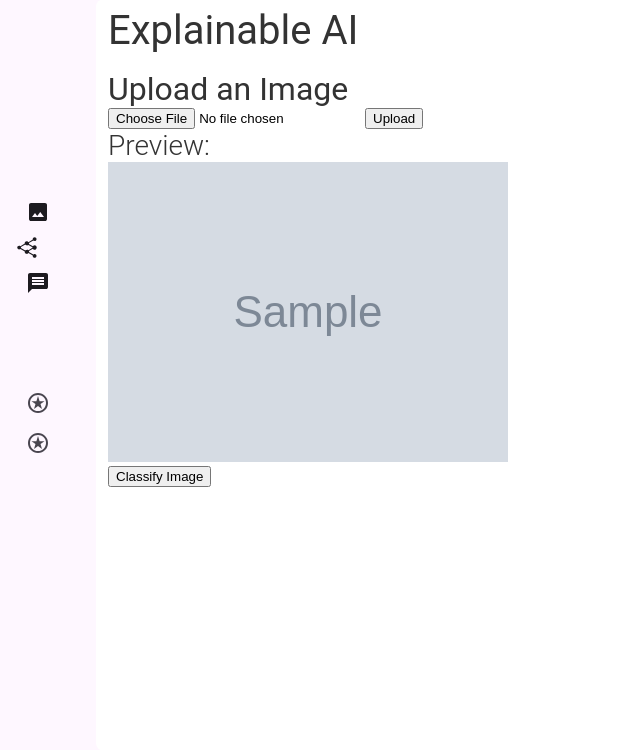
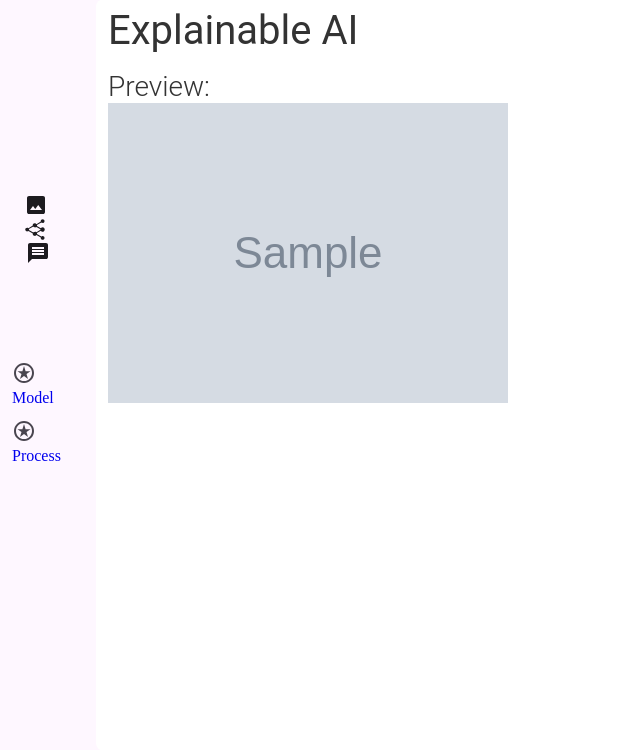
Before and after one commit to GermainGirndt/visual-explanaible-ai, a FastAPI app: template src/app/views/templates/image.html in a window 1280 px wide. Shown: the part 25-775 px from the top of the page, without its empty margins (0-640 px from the left). Run offline with FastAPI, Linux system fonts and the light colour scheme; the template is opened without the code that fills it: most values are stand-ins (such as "Sample title", 1, 10 or a date in 2020); grey boxes marked "Sample" are stand-in pictures.

Commit message:
select and classify image with buttons on the left

```diff
--- a/src/app/views/static/css/style.css
+++ b/src/app/views/static/css/style.css
@@ -96,14 +96,28 @@ body > main {
   }
 }
 
+#share-1 {
+    position: relative;
+    left: 10px;
+}
+
 #share-2 {
     position: relative;
     top: -4px;
-    left: -7px;
+    left: 3px;
 }
 
 #share-3 {
     position: relative;
     top: 4px;
-    left: -22px;
+    left: -12px;
 }
+
+a {
+    text-decoration: none;
+}
+
+#classify-button {
+    background: none;
+    border: none;
+}
--- a/src/app/views/templates/image.html
+++ b/src/app/views/templates/image.html
@@ -1,20 +1,9 @@
 {% extends "layout.html" %} {% block content %}
 
-<h2>Upload an Image</h2>
-
-<form action="/upload" method="post" enctype="multipart/form-data">
-  <input type="file" name="file" accept="image/png, image/jpeg" required />
-  <button type="submit">Upload</button>
-</form>
 
 {% if image_url %}
 <h3>Preview:</h3>
 <img src="{{ image_url }}" alt="Uploaded Image" style="max-width: 400px" />
-
-<form action="/classify" method="post">
-  <input type="hidden" name="image_url" value="{{ image_url }}" />
-  <button type="submit">Classify Image</button>
-</form>
 {% endif %}
 <br />
 {% endblock %}
--- a/src/app/views/templates/layout.html
+++ b/src/app/views/templates/layout.html
@@ -9,14 +9,31 @@
     <header>
       <nav>
         <section class="togglers-container">
-          <a href="/"><img src="../static/assets/icons/image_icon.svg"></a>
-          <a href="/"><img src="../static/assets/icons/share_icon.svg" id="share-1"><img src="../static/assets/icons/share_icon.svg" id="share-2"><img src="../static/assets/icons/share_icon.svg" id="share-3"></a>
+          <form id="upload" action="/upload" method="post" enctype="multipart/form-data">
+  <label for="file-input" class="file-label">
+    <img src="../static/assets/icons/image_icon.svg">
+  </label>
+
+  <input
+    id="file-input"
+    type="file"
+    name="file"
+    accept="image/png, image/jpeg"
+    style="display:none;"
+    required
+    onchange="document.getElementById('upload').submit();"
+  />
+</form>
+          <form action="/classify" method="post">
+  <input type="hidden" name="image_url" value="{{ image_url }}" />
+  <button id="classify-button" type="submit"><img src="../static/assets/icons/share_icon.svg" id="share-1"><img src="../static/assets/icons/share_icon.svg" id="share-2"><img src="../static/assets/icons/share_icon.svg" id="share-3"></button>
+</form>
           <a href="/"><img src="../static/assets/icons/comment_icon.svg"></a>
         </section>
 
         <section class="selectors-container">
-          <a href="/"><img src="../static/assets/icons/state_icon.svg"></a>
-          <a href="/"><img src="../static/assets/icons/state_icon.svg"></a>
+          <a href="/"><img src="../static/assets/icons/state_icon.svg">Model</a>
+          <a href="/"><img src="../static/assets/icons/state_icon.svg">Process</a>
         </section>
       </nav>
     </header>
```
